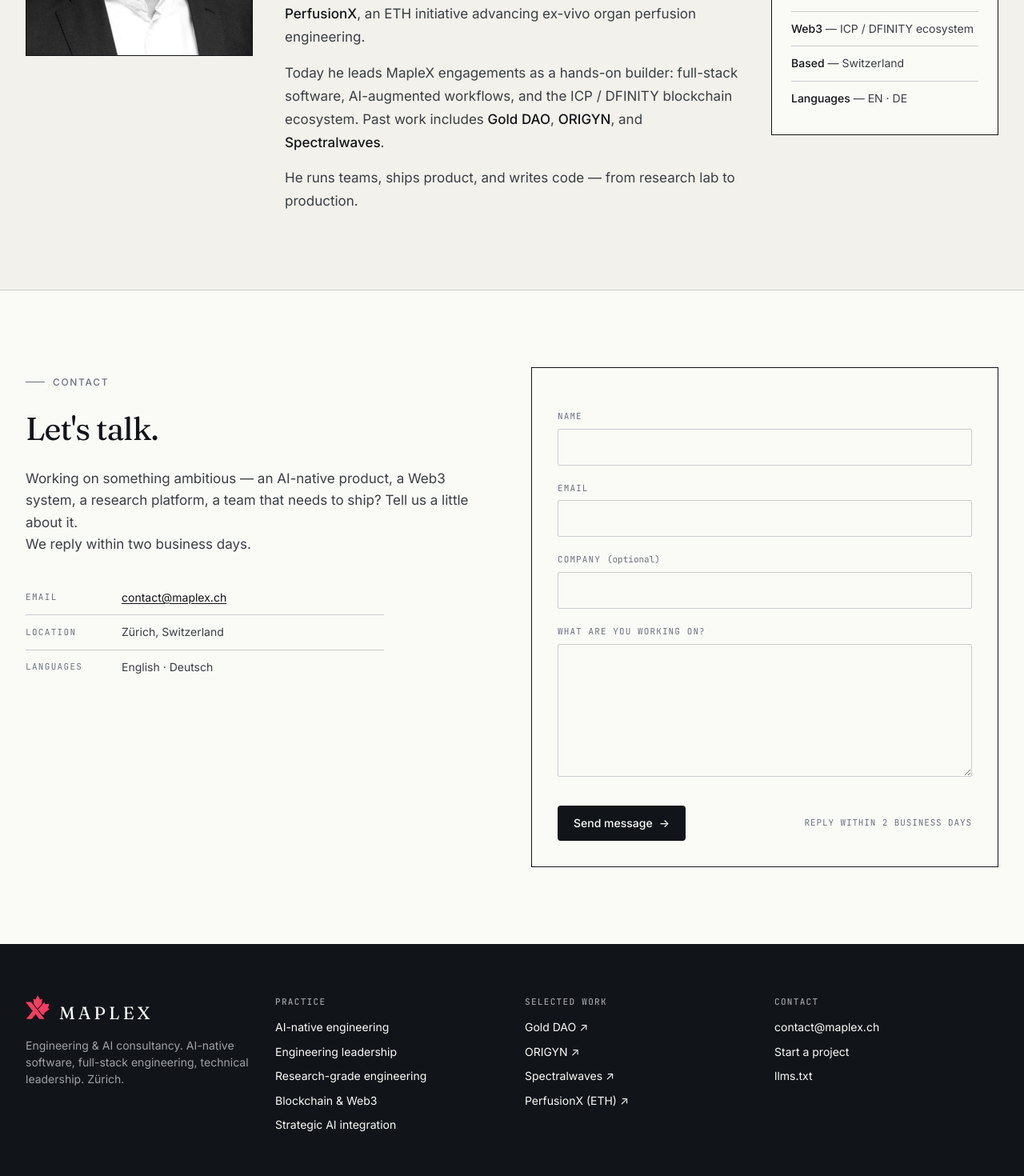
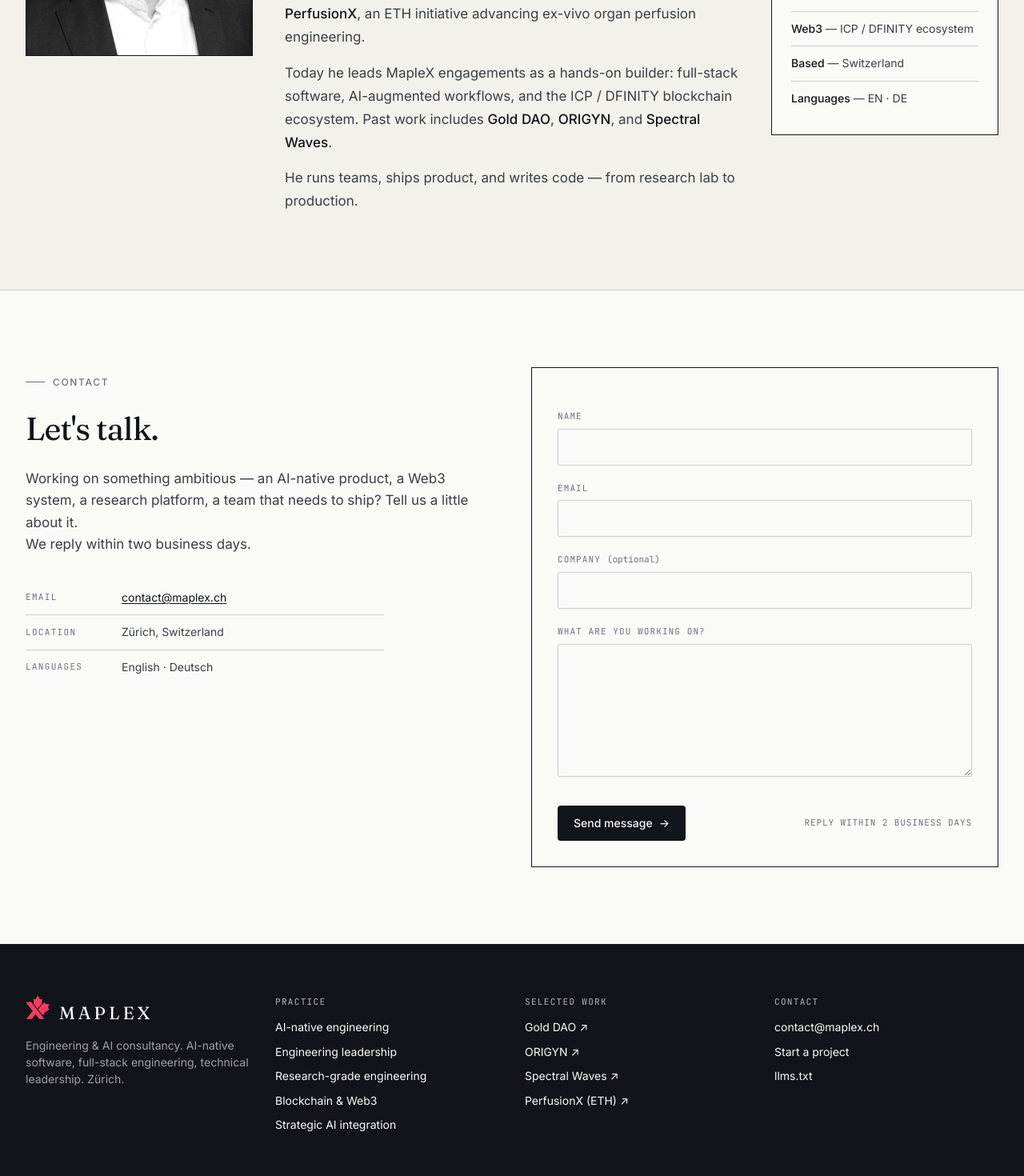
Before and after one commit to MapleXLabs/homepage, a React (Vite) app: page / in a window 1280 px wide. Shown: the part 4380-5850 px from the top of the page at 80% size. Built offline with nearby package versions, Linux system fonts and the light colour scheme.

Commit message:
rename Spectral Waves

```diff
--- a/src/components/Footer.tsx
+++ b/src/components/Footer.tsx
@@ -28,7 +28,7 @@
               ORIGYN ↗
             </a>
             <a href='https://spectralwaves.com' target='_blank' rel='noopener noreferrer'>
-              Spectralwaves ↗
+              Spectral Waves ↗
             </a>
             <a href='https://www.perfusionx.ch' target='_blank' rel='noopener noreferrer'>
               PerfusionX (ETH) ↗
--- a/src/components/Founder.tsx
+++ b/src/components/Founder.tsx
@@ -45,7 +45,7 @@
               AI-augmented workflows, and the ICP / DFINITY blockchain ecosystem. Past work includes{' '}
               <strong className='text-ink font-medium'>Gold DAO</strong>,{' '}
               <strong className='text-ink font-medium'>ORIGYN</strong>, and{' '}
-              <strong className='text-ink font-medium'>Spectralwaves</strong>.
+              <strong className='text-ink font-medium'>Spectral Waves</strong>.
             </p>
             <p>He runs teams, ships product, and writes code — from research lab to production.</p>
           </div>
--- a/src/components/Partners.tsx
+++ b/src/components/Partners.tsx
@@ -22,7 +22,7 @@
     url: 'https://www.perfusionx.ch',
   },
   {
-    name: 'Spectralwaves',
+    name: 'Spectral Waves',
     tag: 'AI · signal analysis',
     logo: '/logos/spectral.png',
     url: 'https://spectralwaves.com',
--- a/src/components/Work.tsx
+++ b/src/components/Work.tsx
@@ -18,7 +18,7 @@
     url: 'https://origyn.com',
   },
   {
-    name: 'Spectralwaves',
+    name: 'Spectral Waves',
     tag: 'Product · AI financial analysis',
     blurb:
       'A modern platform for working with spectral data. Full-stack build with AI-augmented analysis at its core.',
```
